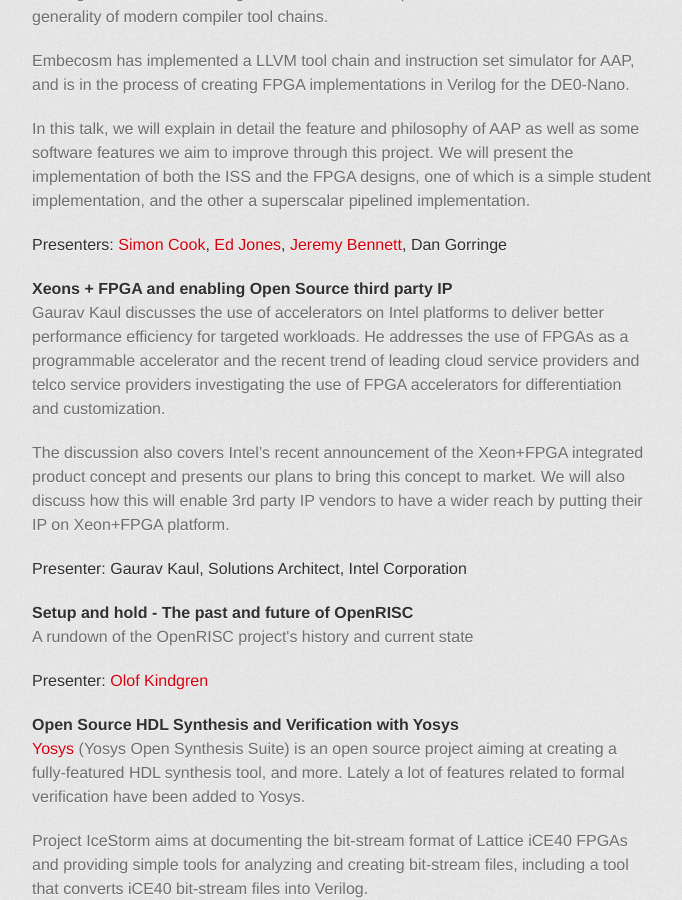
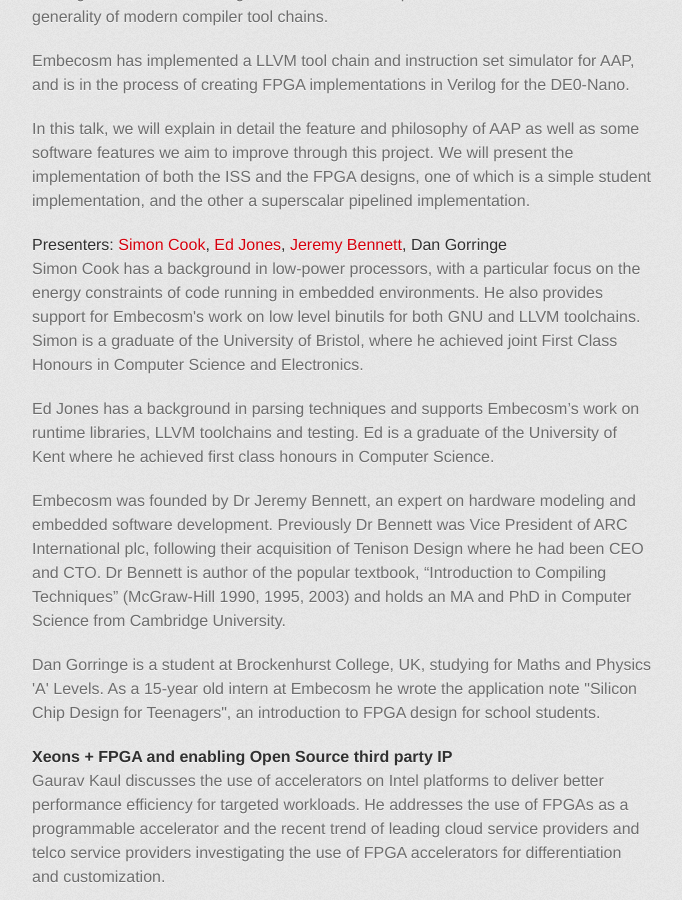
Before and after one commit to fossi-foundation/orconf, a Jekyll site: the page index.html, which Jekyll copies as it is, in a window 1280 px wide and 900 px high, scrolled down 2676 px. Shown: the whole window, without its empty margins (298-980 px from the left). Built offline with Jekyll 4.4.1, drawn with Linux system fonts in a browser that asks for light colours; some web fonts are replaced.

Commit message:
Add bios for AAP talk

```diff
--- a/index.html
+++ b/index.html
@@ -125,6 +125,10 @@
 
 
 	  <h5>Presenters: <a name="simoncook" class="anchor" href="#simoncook"><span class="octicon octicon-link"></span></a><a target="_blank" href="http://www.embecosm.com/about/meet-the-team/">Simon Cook</a>, <a name="edjones" class="anchor" href="#edjones"><span class="octicon octicon-link"></span></a><a target="_blank" href="http://www.embecosm.com/about/meet-the-team/">Ed Jones</a>, <a name="jeremybennett" class="anchor" href="#jeremybennett"><span class="octicon octicon-link"></span></a><a target="_blank" href="http://www.embecosm.com/about/meet-the-team/">Jeremy Bennett</a>, <a name="dangorringe" class="anchor" href="#dangorringe"><span class="octicon octicon-link"></span></a>Dan Gorringe</h5>
+    <p>Simon Cook has a background in low-power processors, with a particular focus on the energy constraints of code running in embedded environments. He also provides support for Embecosm's work on low level binutils for both GNU and LLVM toolchains. Simon is a graduate of the University of Bristol, where he achieved joint First Class Honours in Computer Science and Electronics.</p>
+    <p>Ed Jones has a background in parsing techniques and supports Embecosm’s work on runtime libraries, LLVM toolchains and testing. Ed is a graduate of the University of Kent where he achieved first class honours in Computer Science.</p>
+    <p>Embecosm was founded by Dr Jeremy Bennett, an expert on hardware modeling and embedded software development. Previously Dr Bennett was Vice President of ARC International plc, following their acquisition of Tenison Design where he had been CEO and CTO. Dr Bennett is author of the popular textbook, “Introduction to Compiling Techniques” (McGraw-Hill 1990, 1995, 2003) and holds an MA and PhD in Computer Science from Cambridge University.</p>
+    <p>Dan Gorringe is a student at Brockenhurst College, UK, studying for Maths and Physics 'A' Levels.  As a 15-year old intern at Embecosm he wrote the application note "Silicon Chip Design for Teenagers", an introduction to FPGA design for school students.</p>
 	  <p></p>
 
 	  <h4><a name="xeonfpga" class="anchor" href="#xeonfpga"><span class="octicon octicon-link"></span></a>Xeons + FPGA and enabling Open Source third party IP</h4>
```
